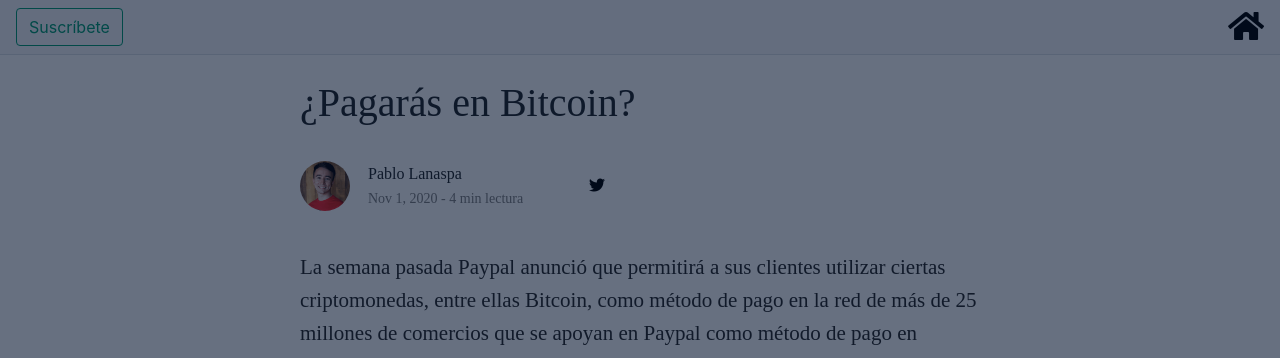
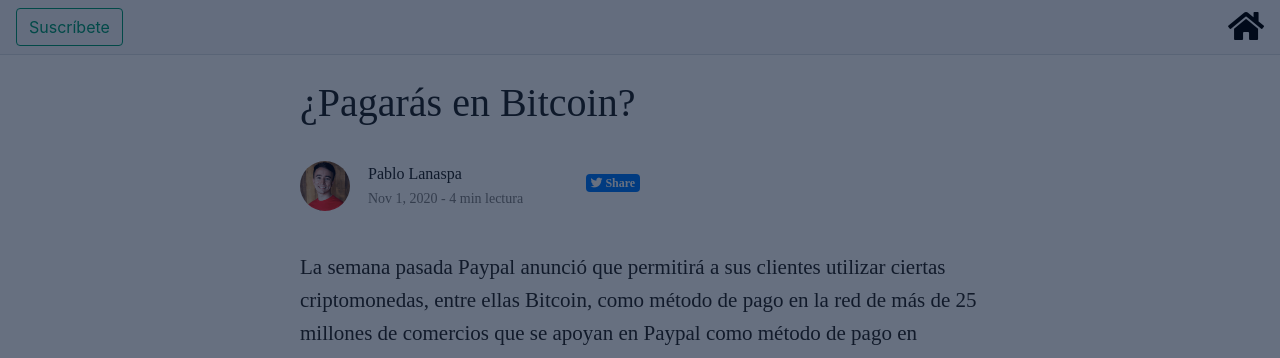
Before and after one commit to planaspa/planaspa.github.io, a Jekyll site: the page built from _posts/2020-11-01-Pagaras-En-Bitcoin.md, in a window 1280 px wide and 900 px high. Shown: the top 358 px of the window. Built offline with Jekyll 4.4.1, drawn with Linux system fonts in a browser that asks for light colours; nearby versions of some CDN libraries; comment, search, counter and statistics services are not loaded.

Commit message:
Updated tweet share button on posts

```diff
--- a/_layouts/post.html
+++ b/_layouts/post.html
@@ -27,7 +27,7 @@ minread: 0
                 </span>
             </div>
             <div class="post-meta-right">
-                <a href="https://twitter.com/intent/tweet?text={{ page.title }} via @planaspa %23InformeLanaspa {{ site.url | append:page.url }}" style="color: black"><i class="fab fa-twitter"></i></a>
+                <a href="https://twitter.com/intent/tweet?text={{ page.title }} via @planaspa %23InformeLanaspa {{ site.url | append:page.url }}" style="color: black;"><span class="badge badge-primary align-top"><i class="fab fa-twitter"></i> Share</span></a>
             </div>
         </div>
     </header>
```
